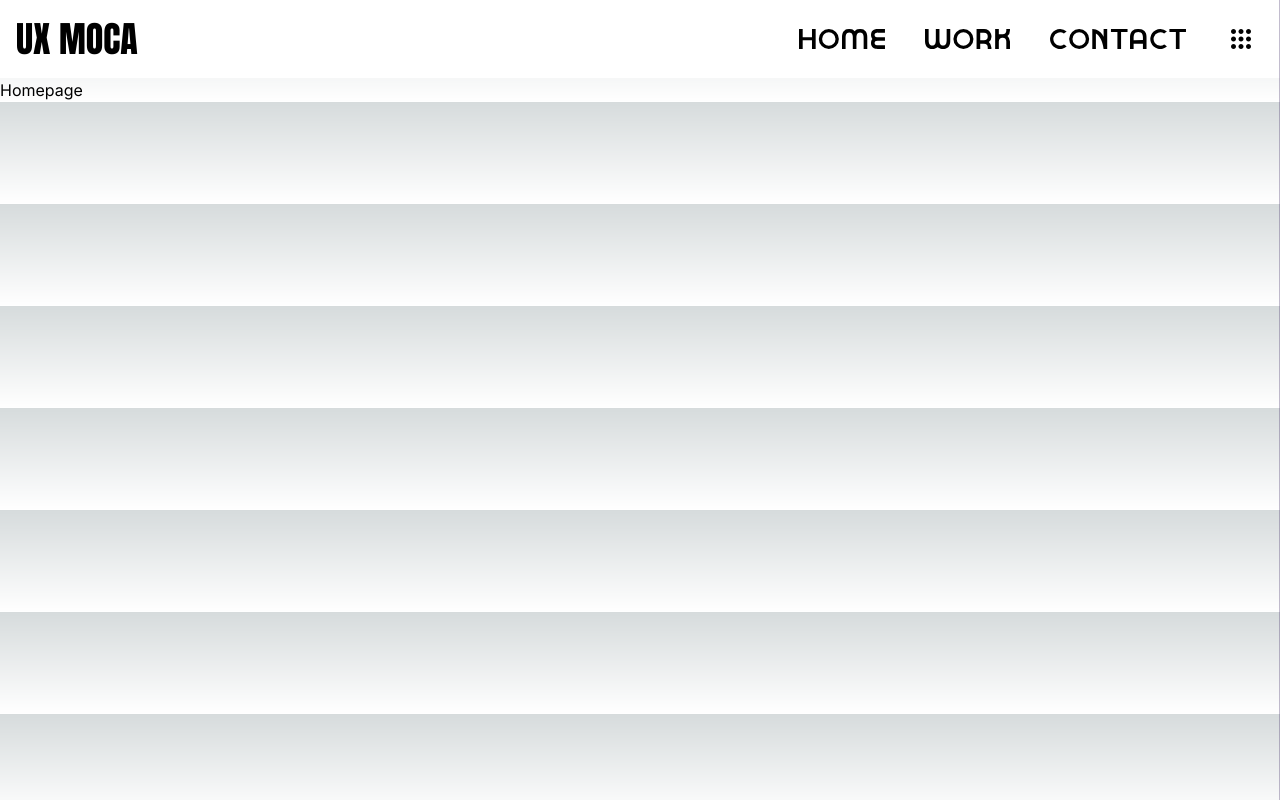
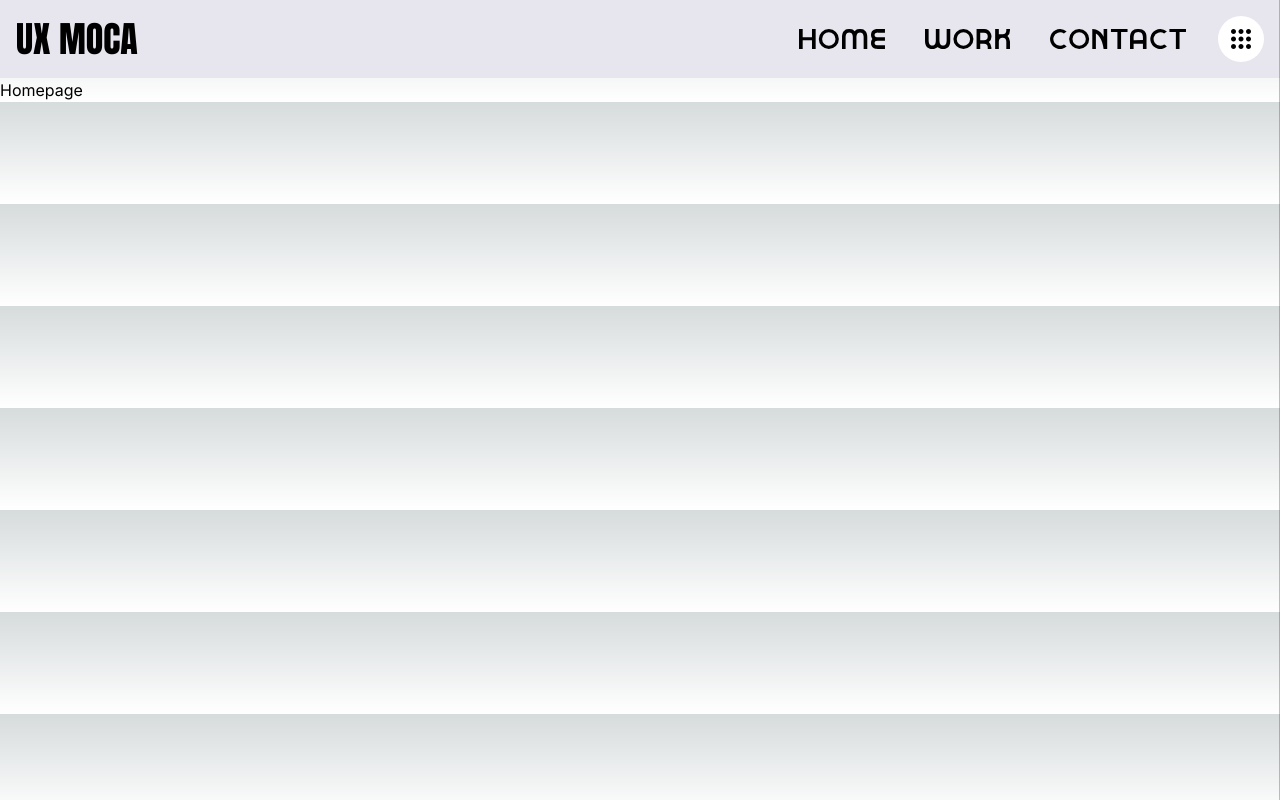
Before and after one commit to Eragon67360/moca-portfolio, a Next.js app: page / in a window 1280 px wide. Built offline with nearby package versions, Linux system fonts and the light colour scheme.

Commit message:
Updated colors with magnolia

```diff
--- a/components/[locale]/navigation/navbar/index.tsx
+++ b/components/[locale]/navigation/navbar/index.tsx
@@ -24,7 +24,7 @@ const Navbar = () => {
     }
   };
   return (
-    <div className="flex justify-between items-center p-4 bg-secondary text-third">
+    <div className="flex justify-between items-center p-4 bg-magnolia text-third">
       <div>
         <Logo />
       </div>
--- a/tailwind.config.ts
+++ b/tailwind.config.ts
@@ -17,6 +17,7 @@ const config: Config = {
         "primary": "#47366DF2",
         "secondary": "#FFFFFF",
         "third": "#000000",
+        "magnolia":"#E7E6EF",
       },
       fontFamily: {
         'impact': ['Impact', 'sans-serif']
```
